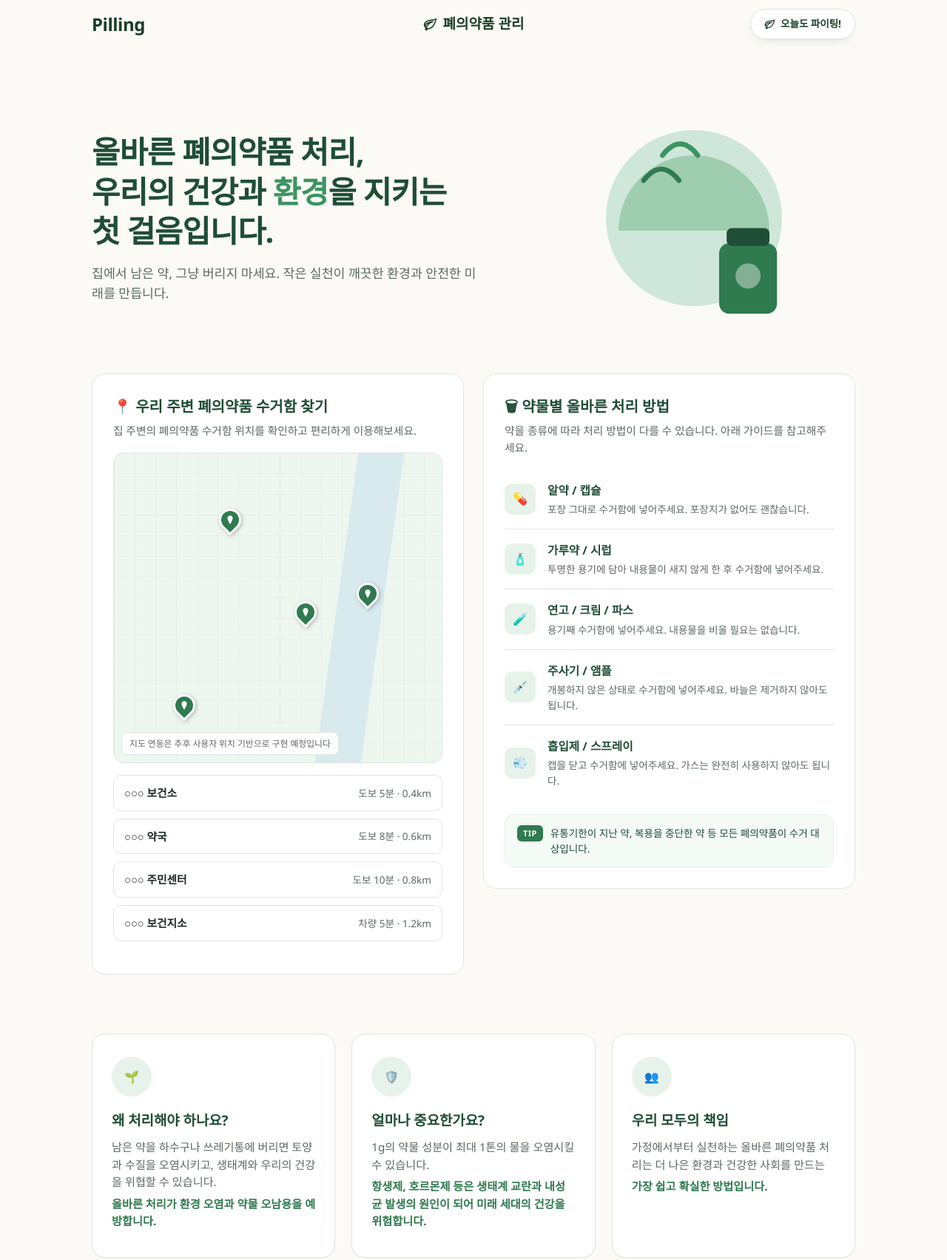
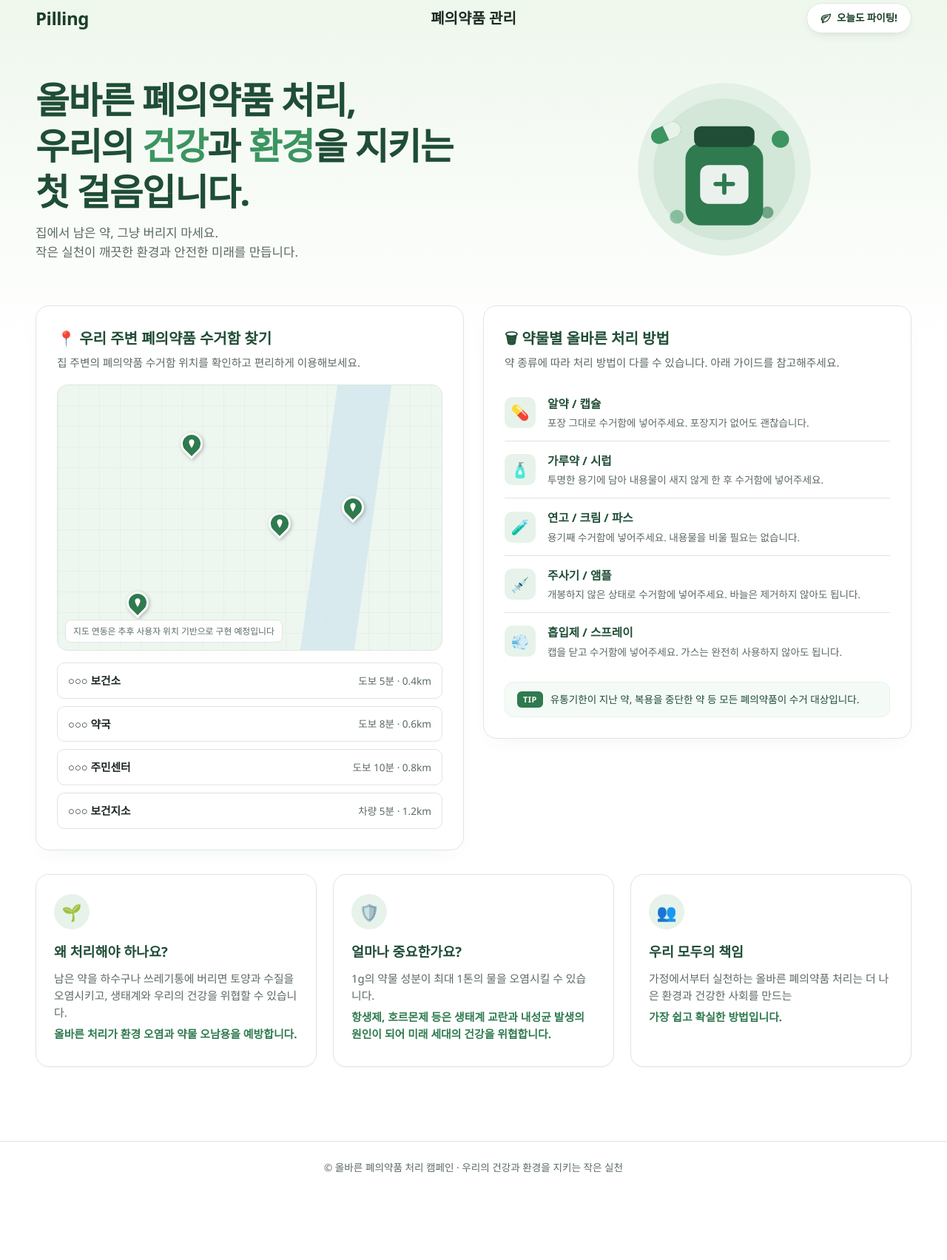
Before and after one commit to 20261184/-Pilling, a website: page 폐의약품관리.html in a window 1280 px wide. Shown: the part 20-1724 px from the top of the page at 74% size. After the commit the page ends 1649 px from the top, so only its background shows below. Drawn offline with Linux system fonts and the light colour scheme.

Commit message:
폐의약품관리 수정본 최종

```diff
--- a/폐의약품관리.html
+++ b/폐의약품관리.html
@@ -21,18 +21,26 @@
   body{
     margin:0;
     font-family:"Apple SD Gothic Neo","Pretendard","Segoe UI",sans-serif;
-    background:var(--paper);
+    /* 복용관리 페이지와 동일한 상단 그라데이션 배경 적용 */
+    background:linear-gradient(180deg,#eef7ec,#ffffff 30%);
     color:var(--ink);
     line-height:1.55;
   }
-  .wrap{max-width:1080px;margin:0 auto;padding:0 24px;}
+
+  /* 복용관리 페이지 스타일 기준 통일 (max-width: 1280px, padding 확장) */
+  .wrap{
+    max-width:1280px;
+    margin:0 auto;
+    padding:24px 48px 60px;
+    position:relative;
+  }
 
   /* ---- 상단 내비게이션 ---- */
   .top-row{
     display:grid;
     grid-template-columns:1fr auto 1fr;
     align-items:center;
-    padding:32px 0 8px;
+    margin-bottom:24px; /* 복용관리 페이지 상단 비율과 통일 */
   }
   .logo-mark{
     font-size:24px;
@@ -41,15 +49,22 @@
     letter-spacing:-0.02em;
     justify-self:start;
   }
-  .top-nav-label{
+
+  .eyebrow{
     display:inline-flex;
     align-items:center;
     gap:8px;
-    color:#1a3f26;
-    font-weight:800;
-    font-size:19px;
+    color:#1c2b22;
+    font-weight:700;
+    font-size:20px;
     justify-self:center;
+    cursor:pointer;
+    transition:color .15s;
   }
+  .eyebrow:hover{
+    color:var(--green-600);
+  }
+
   .top-pill-tag{
     display:inline-flex;
     align-items:center;
@@ -65,44 +80,9 @@
     justify-self:end;
   }
 
-  /* ---- 상단 경고 영역 ---- */
-  .warn-band{
-    background:var(--green-900);
-    padding:48px 0 64px;
-  }
-  .warn-grid{
-    display:grid;
-    grid-template-columns:1fr 1fr;
-    gap:20px;
-  }
-  .warn-card{
-    background:rgba(255,255,255,0.06);
-    border:1px solid rgba(255,255,255,0.12);
-    border-radius:16px;
-    padding:24px 26px;
-    color:#eef5f0;
-  }
-  .warn-card .tag{
-    display:flex;
-    align-items:center;
-    gap:10px;
-    font-weight:700;
-    font-size:1.05rem;
-    margin-bottom:10px;
-    color:#ffe2c9;
-  }
-  .warn-card .icon{
-    width:30px;height:30px;border-radius:50%;
-    background:rgba(255,255,255,0.12);
-    display:flex;align-items:center;justify-content:center;
-    flex-shrink:0;
-  }
-  .warn-card p{margin:4px 0;color:#cfe0d4;font-size:0.95rem;}
-  .warn-card .lead{font-weight:700;color:#fff;}
-
   /* ---- 메인 히어로 ---- */
   .hero{
-    padding:64px 0 40px;
+    padding:20px 0 20px;
     position:relative;
     overflow:hidden;
   }
@@ -110,70 +90,39 @@
   .hero-grid{
     display:grid;
     grid-template-columns:1.3fr 1fr;
-    gap:30px;
+    gap:20px;
     align-items:center;
   }
   .hero h1{
-    font-size:2.6rem;
-    line-height:1.28;
-    margin:0 0 18px;
+    font-size:3.1rem;
+    line-height:1.25;
+    margin:0 0 12px;
     color:var(--green-900);
-    letter-spacing:-0.02em;
+    letter-spacing:-0.03em;
     font-family:"Apple SD Gothic Neo","Pretendard","Segoe UI",sans-serif;
+    font-weight:800;
   }
   .hero h1 span{color:var(--green-600);}
+
   .hero p.sub{
-    font-size:1.08rem;
+    font-size:1.05rem;
     color:var(--ink-soft);
     max-width:520px;
     margin:0;
   }
+
   .hero-art{
     display:flex;justify-content:center;align-items:center;
   }
-  .hero-art svg{width:100%;max-width:340px;height:auto;}
-
-  /* ---- 3카드 ---- */
-  .feature-grid{
-    display:grid;
-    grid-template-columns:repeat(3,1fr);
-    gap:22px;
-    margin:46px 0 64px;
-  }
-  .feature-card{
-    background:#fff;
-    border:1px solid var(--line);
-    border-radius:18px;
-    padding:30px 26px;
-    box-shadow:0 1px 2px rgba(20,40,28,0.04);
-  }
-  .feature-card .circle{
-    width:54px;height:54px;border-radius:50%;
-    background:var(--green-100);
-    display:flex;align-items:center;justify-content:center;
-    margin-bottom:18px;
-  }
-  .feature-card h3{
-    margin:0 0 10px;
-    font-size:1.18rem;
-    color:var(--green-900);
-  }
-  .feature-card p{
-    margin:0 0 6px;
-    color:var(--ink-soft);
-    font-size:0.95rem;
-  }
-  .feature-card p.strong{
-    color:var(--green-700);
-    font-weight:600;
-  }
+  .hero-art svg{width:100%;max-width:280px;height:auto;}
 
   /* ---- 두 컬럼: 지도 / 처리방법 ---- */
   .two-col{
     display:grid;
     grid-template-columns:1fr 1fr;
     gap:26px;
-    margin-bottom:80px;
+    margin-top:24px;
+    margin-bottom:32px;
     align-items:start;
   }
   .panel{
@@ -181,6 +130,7 @@
     border:1px solid var(--line);
     border-radius:18px;
     padding:28px;
+    box-shadow:0 12px 30px -15px rgba(31,77,54,0.08);
   }
   .panel-head{margin-bottom:18px;}
   .panel-head h2{
@@ -198,7 +148,7 @@
     position:relative;
     border-radius:14px;
     overflow:hidden;
-    height:420px;
+    height:360px;
     background:
       linear-gradient(0deg, rgba(60,148,97,0.06) 1px, transparent 1px),
       linear-gradient(90deg, rgba(60,148,97,0.06) 1px, transparent 1px),
@@ -240,7 +190,7 @@
   }
 
   .loc-list{
-    list-style:none;margin:0 0 16px;padding:0;
+    list-style:none;margin:0;padding:0;
     display:grid;gap:10px;
   }
   .loc-list li{
@@ -257,7 +207,7 @@
   .method-list{list-style:none;margin:0;padding:0;display:grid;gap:0;}
   .method-list li{
     display:flex;align-items:center;gap:16px;
-    padding:16px 0;
+    padding:14px 0;
     border-bottom:1px solid var(--line);
   }
   .method-list li:last-of-type{border-bottom:none;}
@@ -266,17 +216,18 @@
     background:var(--green-100);
     display:flex;align-items:center;justify-content:center;
     flex-shrink:0;
+    font-size:20px;
   }
   .method-body{flex:1;}
   .method-body .m-title{font-weight:700;color:var(--green-900);font-size:0.98rem;margin-bottom:3px;}
   .method-body .m-desc{color:var(--ink-soft);font-size:0.85rem;}
   .tip-row{
-    margin-top:18px;
+    margin-top:16px;
     display:flex;align-items:flex-start;gap:10px;
     background:var(--green-50);
     border:1px solid var(--green-100);
     border-radius:12px;
-    padding:14px 16px;
+    padding:12px 16px;
     font-size:0.85rem;
     color:var(--green-900);
   }
@@ -291,22 +242,59 @@
     letter-spacing:0.04em;
   }
 
+  /* ---- 3카드 ---- */
+  .feature-grid{
+    display:grid;
+    grid-template-columns:repeat(3,1fr);
+    gap:22px;
+    margin:20px 0 40px;
+  }
+  .feature-card{
+    background:#fff;
+    border:1px solid var(--line);
+    border-radius:18px;
+    padding:26px 24px;
+    box-shadow:0 1px 2px rgba(20,40,28,0.04);
+  }
+  .feature-card .circle{
+    width:48px;height:48px;border-radius:50%;
+    background:var(--green-100);
+    display:flex;align-items:center;justify-content:center;
+    margin-bottom:16px;
+    font-size:22px;
+  }
+  .feature-card h3{
+    margin:0 0 10px;
+    font-size:1.15rem;
+    color:var(--green-900);
+  }
+  .feature-card p{
+    margin:0 0 6px;
+    color:var(--ink-soft);
+    font-size:0.93rem;
+  }
+  .feature-card p.strong{
+    color:var(--green-700);
+    font-weight:600;
+  }
+
   footer{
     border-top:1px solid var(--line);
-    padding:28px 0 50px;
+    padding:24px 0 40px;
     text-align:center;
     color:var(--ink-soft);
     font-size:0.85rem;
   }
 
-  @media (max-width:880px){
-    .top-row{grid-template-columns:auto 1fr auto; gap:10px;}
+  @media (max-width:1000px){
+    .wrap{padding:20px 20px 40px;}
+    .top-row{grid-template-columns:auto 1fr auto; gap:12px; margin-bottom:16px;}
+    .eyebrow{font-size:17px;}
     .hero-grid{grid-template-columns:1fr;}
     .hero-art{order:-1;}
     .feature-grid{grid-template-columns:1fr;}
     .two-col{grid-template-columns:1fr;}
-    .warn-grid{grid-template-columns:1fr;}
-    .hero h1{font-size:2rem;}
+    .hero h1{font-size:2.2rem;}
   }
 </style>
 </head>
@@ -316,10 +304,11 @@
 
   <div class="top-row">
     <div class="logo-mark">Pilling</div>
-    <div class="top-nav-label">
-      <svg width="19" height="19" viewBox="0 0 24 24" fill="none" stroke="currentColor" stroke-width="2"><path d="M17 8C8 10 5.9 16.17 3.82 21.34l1.89.66.95-2.3c.48.17.98.3 1.34.3C19 20 22 3 22 3c-1 2-8 2.25-13 3.25S2 11.5 2 13.5c0 1.43.74 2.84 1.5 3.5C2.74 12.41 6.97 9.13 17 8z"/></svg>
+
+    <div class="eyebrow">
       폐의약품 관리
     </div>
+
     <div class="top-pill-tag">
       <svg width="15" height="15" viewBox="0 0 24 24" fill="none" stroke="currentColor" stroke-width="2"><path d="M17 8C8 10 5.9 16.17 3.82 21.34l1.89.66.95-2.3c.48.17.98.3 1.34.3C19 20 22 3 22 3c-1 2-8 2.25-13 3.25S2 11.5 2 13.5c0 1.43.74 2.84 1.5 3.5C2.74 12.41 6.97 9.13 17 8z"/></svg>
       오늘도 파이팅!
@@ -329,18 +318,29 @@
   <section class="hero">
     <div class="hero-grid">
       <div>
-        <h1>올바른 폐의약품 처리,<br>우리의 건강과 <span>환경</span>을 지키는 <br>첫 걸음입니다.</h1>
-        <p class="sub">집에서 남은 약, 그냥 버리지 마세요. 작은 실천이 깨끗한 환경과 안전한 미래를 만듭니다.</p>
+        <h1>올바른 폐의약품 처리,<br>우리의 <span>건강</span>과 <span>환경</span>을 지키는 <br>첫 걸음입니다.</h1>
+        <p class="sub">집에서 남은 약, 그냥 버리지 마세요.<br>작은 실천이 깨끗한 환경과 안전한 미래를 만듭니다.</p>
       </div>
+
       <div class="hero-art">
-        <svg viewBox="0 0 200 200" fill="none" xmlns="http://www.w3.org/2000/svg">
-          <circle cx="100" cy="100" r="70" fill="#cfe6da"/>
-          <path d="M40 110 a60 60 0 0 1 120 0" fill="#9fcdaf"/>
-          <rect x="120" y="120" width="46" height="56" rx="8" fill="#2f7a4f"/>
-          <rect x="126" y="108" width="34" height="14" rx="4" fill="#1f4d36"/>
-          <circle cx="143" cy="146" r="10" fill="#fff" opacity="0.4"/>
-          <path d="M60 70 q14 -18 28 0" stroke="#2f7a4f" stroke-width="4" fill="none" stroke-linecap="round"/>
-          <path d="M75 50 q14 -18 28 0" stroke="#3c9461" stroke-width="4" fill="none" stroke-linecap="round"/>
+        <svg viewBox="0 0 240 240" fill="none" xmlns="http://www.w3.org/2000/svg">
+          <circle cx="120" cy="120" r="100" fill="#E2F0E6"/>
+          <circle cx="120" cy="120" r="82" fill="#D2E7D7"/>
+
+          <rect x="75" y="90" width="90" height="95" rx="18" fill="#2F7A4F"/>
+          <rect x="85" y="70" width="70" height="24" rx="8" fill="#1F4D36"/>
+          <rect x="92" y="115" width="56" height="45" rx="10" fill="#FFFFFF" opacity="0.9"/>
+
+          <path d="M120 127V147M110 137H130" stroke="#2F7A4F" stroke-width="5" stroke-linecap="round"/>
+
+          <g transform="rotate(-25 50 80)">
+            <rect x="35" y="70" width="36" height="18" rx="9" fill="#3C9461"/>
+            <path d="M53 70 H62 A9 9 0 0 1 71 79 A9 9 0 0 1 62 88 H53 V70 Z" fill="#E7F3EA"/>
+          </g>
+
+          <circle cx="185" cy="85" r="10" fill="#3C9461"/>
+          <circle cx="170" cy="170" r="7" fill="#2F7A4F" opacity="0.6"/>
+          <circle cx="65" cy="175" r="8" fill="#3C9461" opacity="0.5"/>
         </svg>
       </div>
     </div>
@@ -373,7 +373,7 @@
     <div class="panel">
       <div class="panel-head">
         <h2>🗑 약물별 올바른 처리 방법</h2>
-        <p>약을 종류에 따라 처리 방법이 다를 수 있습니다. 아래 가이드를 참고해주세요.</p>
+        <p>약 종류에 따라 처리 방법이 다를 수 있습니다. 아래 가이드를 참고해주세요.</p>
       </div>
 
       <ul class="method-list">
@@ -432,7 +432,7 @@
       <div class="circle">🛡️</div>
       <h3>얼마나 중요한가요?</h3>
       <p>1g의 약물 성분이 최대 1톤의 물을 오염시킬 수 있습니다.</p>
-      <p class="strong">항생제, 호르몬제 등은 생태계 교란과 내성균 발생의 원인이 되어 미래 세대의 건강을 위험합니다.</p>
+      <p class="strong">항생제, 호르몬제 등은 생태계 교란과 내성균 발생의 원인이 되어 미래 세대의 건강을 위협합니다.</p>
     </div>
     <div class="feature-card">
       <div class="circle">👥</div>
```
